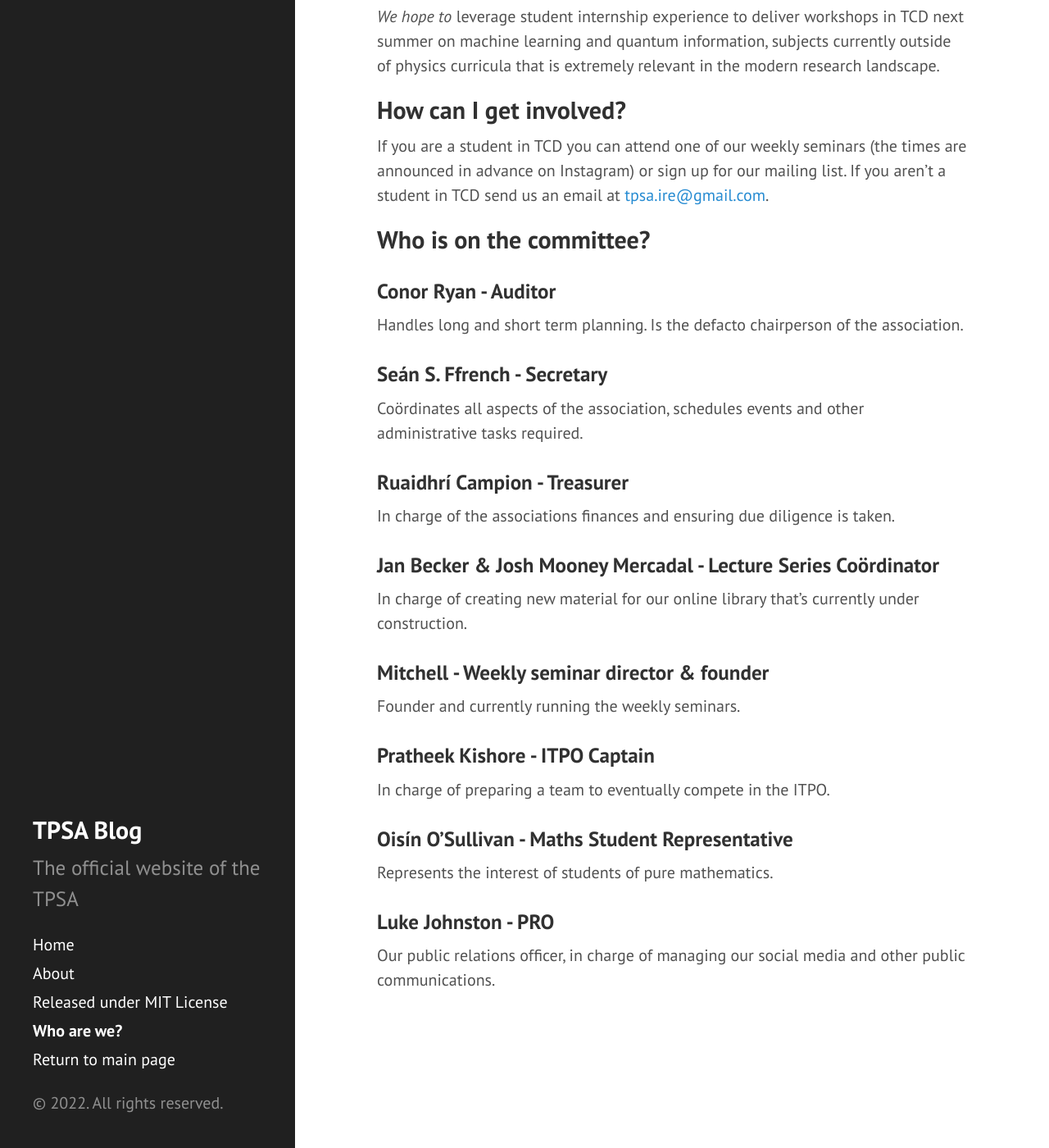
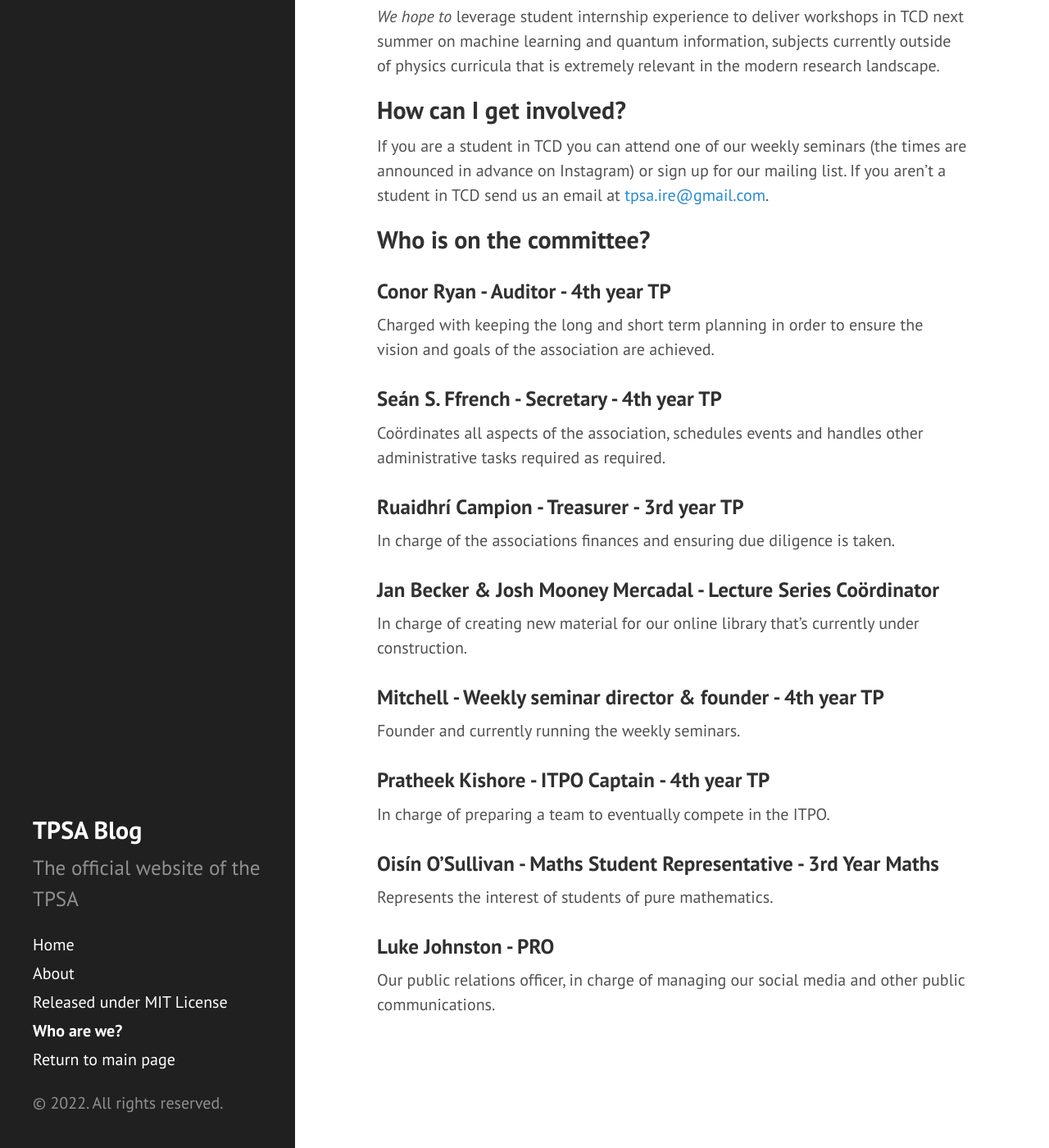
Before and after one commit to tpsa-ireland-zz/tpsa-ireland.github.io, a Jekyll site: the page built from index.md, in a window 1280 px wide and 1400 px high, scrolled down 1110 px. Shown: the whole window at 82% size. Built offline with Jekyll 4.4.1, drawn with Linux system fonts in a browser that asks for light colours; our own code applies the rules of GitHub Pages for plain Markdown files.

Commit message:
Add year and course.

```diff
--- a/index.md
+++ b/index.md
@@ -22,25 +22,25 @@ If you are a student in TCD you can attend one of our weekly seminars (the times
 
 ## Who is on the committee?
 
-### Conor Ryan - Auditor
-Handles long and short term planning. Is the defacto chairperson of the association.
+### Conor Ryan - Auditor - 4th year TP
+Charged with keeping the long and short term planning in order to ensure the vision and goals of the association are achieved.
 
-### Seán S. Ffrench - Secretary
-Coördinates all aspects of the association, schedules events and other administrative tasks required.
+### Seán S. Ffrench - Secretary - 4th year TP
+Coördinates all aspects of the association, schedules events and handles other administrative tasks required as required.
 
-### Ruaidhrí Campion - Treasurer
+### Ruaidhrí Campion - Treasurer - 3rd year TP
 In charge of the associations finances and ensuring due diligence is taken.
 
 ### Jan Becker & Josh Mooney Mercadal - Lecture Series Coördinator
 In charge of creating new material for our online library that's currently under construction.
 
-### Mitchell - Weekly seminar director & founder
+### Mitchell - Weekly seminar director & founder - 4th year TP
 Founder and currently running the weekly seminars.
 
-### Pratheek Kishore - ITPO Captain
+### Pratheek Kishore - ITPO Captain - 4th year TP
 In charge of preparing a team to eventually compete in the ITPO.
 
-### Oisín O'Sullivan - Maths Student Representative
+### Oisín O'Sullivan - Maths Student Representative - 3rd Year Maths
 Represents the interest of students of pure mathematics.
 
 ### Luke Johnston - PRO
```
